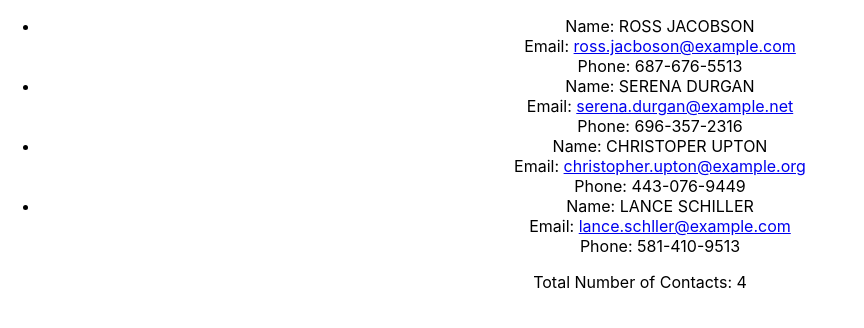
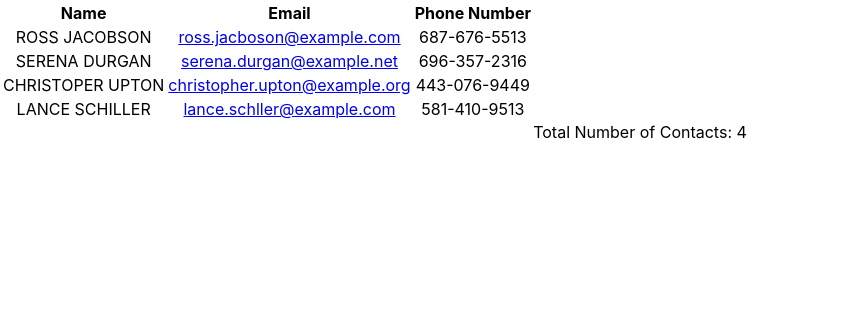
Before and after one commit to RobBerger/l02-FSWD1054, a React (Create React App) app: page / in a window 1280 px wide. Shown: the top 328 px of the page, without its empty margins (0-864 px from the left). Built offline with nearby package versions, Linux system fonts and the light colour scheme.

Commit message:
updated to new example code using a table

```diff
--- a/src/App.js
+++ b/src/App.js
@@ -5,20 +5,33 @@ import contacts from './Contacts.js';
 function App() {
   let contactList = contacts.map( (contact) => {
     return (
-    <li>
-      <div>Name: {contact.first_name.toUpperCase()} {contact.last_name.toUpperCase()}</div>
-      <div>Email: <a href={`mailto:${contact.email}`}>{contact.email}</a></div>
-      <div>Phone: {contact.phone}</div>
-    </li>
+      <tr>
+        <td>{contact.first_name.toUpperCase()} {contact.last_name.toUpperCase()}</td>
+        <td><a href={`mailto:${contact.email}`}>{contact.email}</a></td>
+        <td>{contact.phone}</td>
+      </tr>
   )})
 
   return (
     <div className="App">
+      <table>
+        <thead>
+          <tr>
+            <th>Name</th>
+            <th>Email</th>
+            <th>Phone Number</th>
+          </tr>
+        </thead>
+        <tbody>
+          {contactList}
+        </tbody>
+      </table>
       { contacts.length
-        ? <div><ul>{contactList}</ul><div>Total Number of Contacts: {contacts.length}</div></div>
+        ? <div >Total Number of Contacts: {contacts.length}</div>
         : <div>Sorry, no contacts found :(</div>
-        }
+      }
     </div>
-  )}
+  )
+}
 
 export default App;
```
